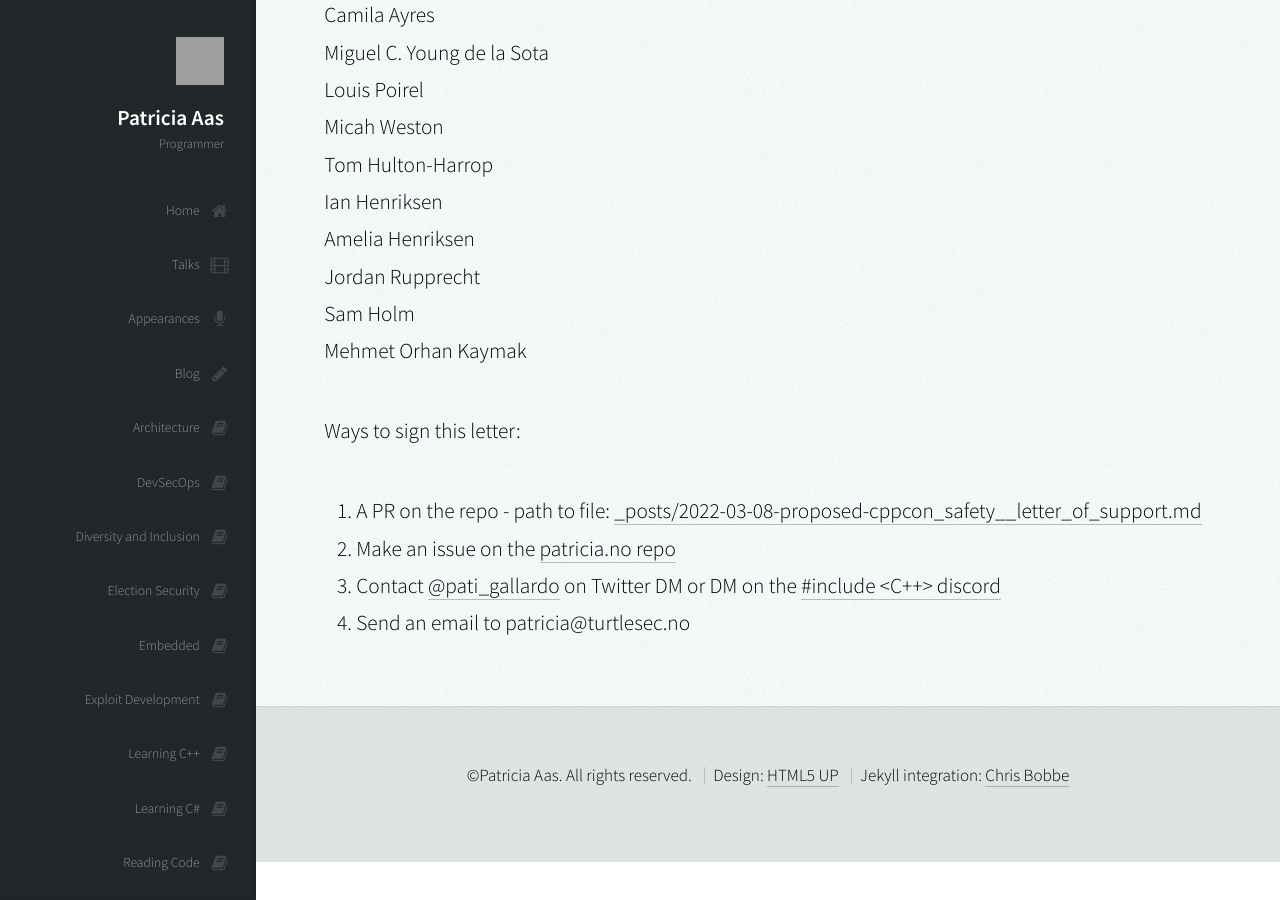
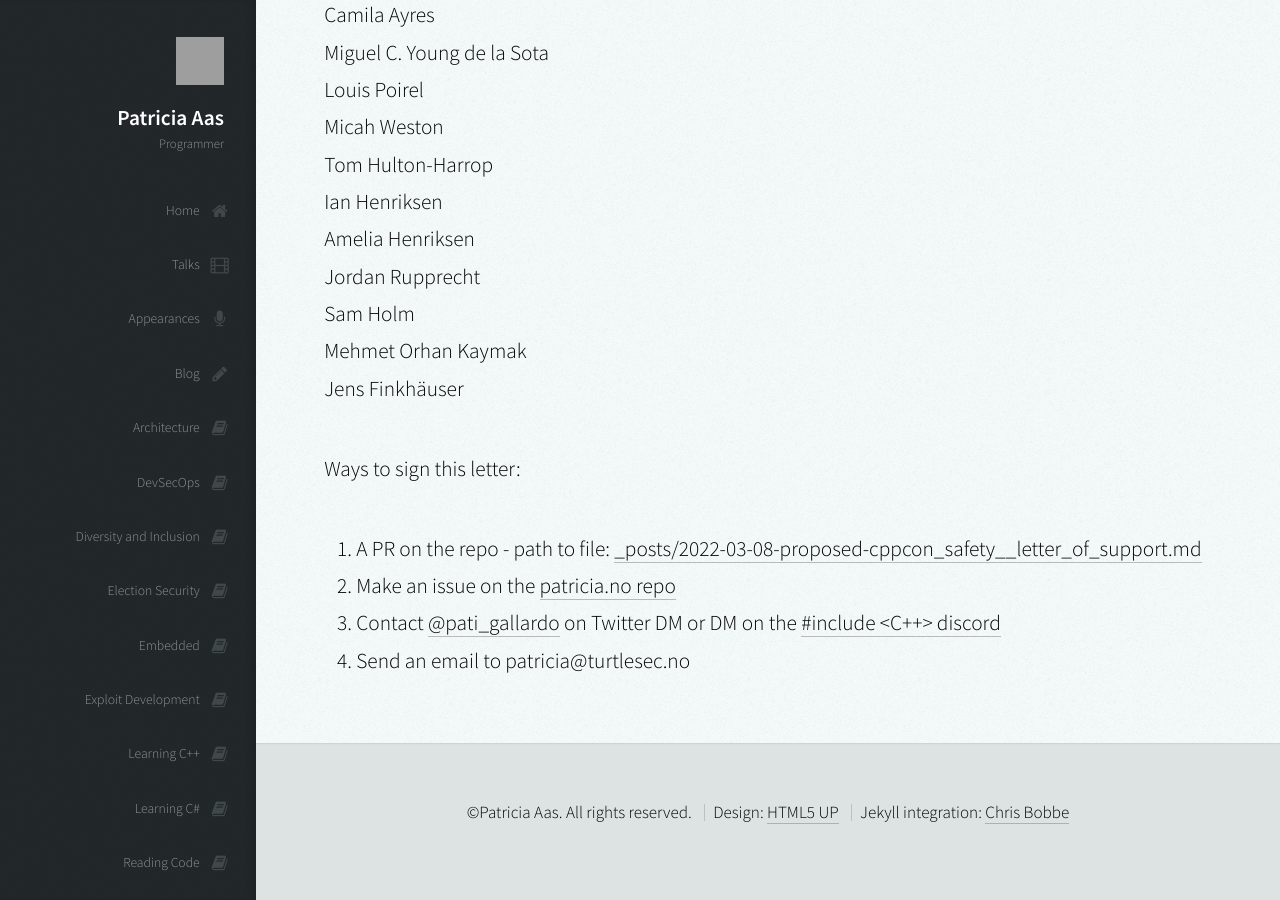
Before and after one commit to patricia-gallardo/patricia-gallardo.github.io, a Jekyll site: the page built from _posts/2022-03-08-proposed-cppcon_safety__letter_of_support.md, in a window 1280 px wide and 900 px high, scrolled down 11906 px. Built offline with Jekyll 4.4.1, drawn with Linux system fonts in a browser that asks for light colours; nearby versions of some CDN libraries; grey boxes are pictures that could not be loaded.

Commit message:
Closes #184

```diff
--- a/_posts/2022-03-08-proposed-cppcon_safety__letter_of_support.md
+++ b/_posts/2022-03-08-proposed-cppcon_safety__letter_of_support.md
@@ -327,6 +327,7 @@ Amelia Henriksen <br>
 Jordan Rupprecht <br>
 Sam Holm <br>
 Mehmet Orhan Kaymak <br>
+Jens Finkhäuser <br>
 
 Ways to sign this letter:
 1. A PR on the repo - path to file: [_posts/2022-03-08-proposed-cppcon_safety__letter_of_support.md][4]
```
